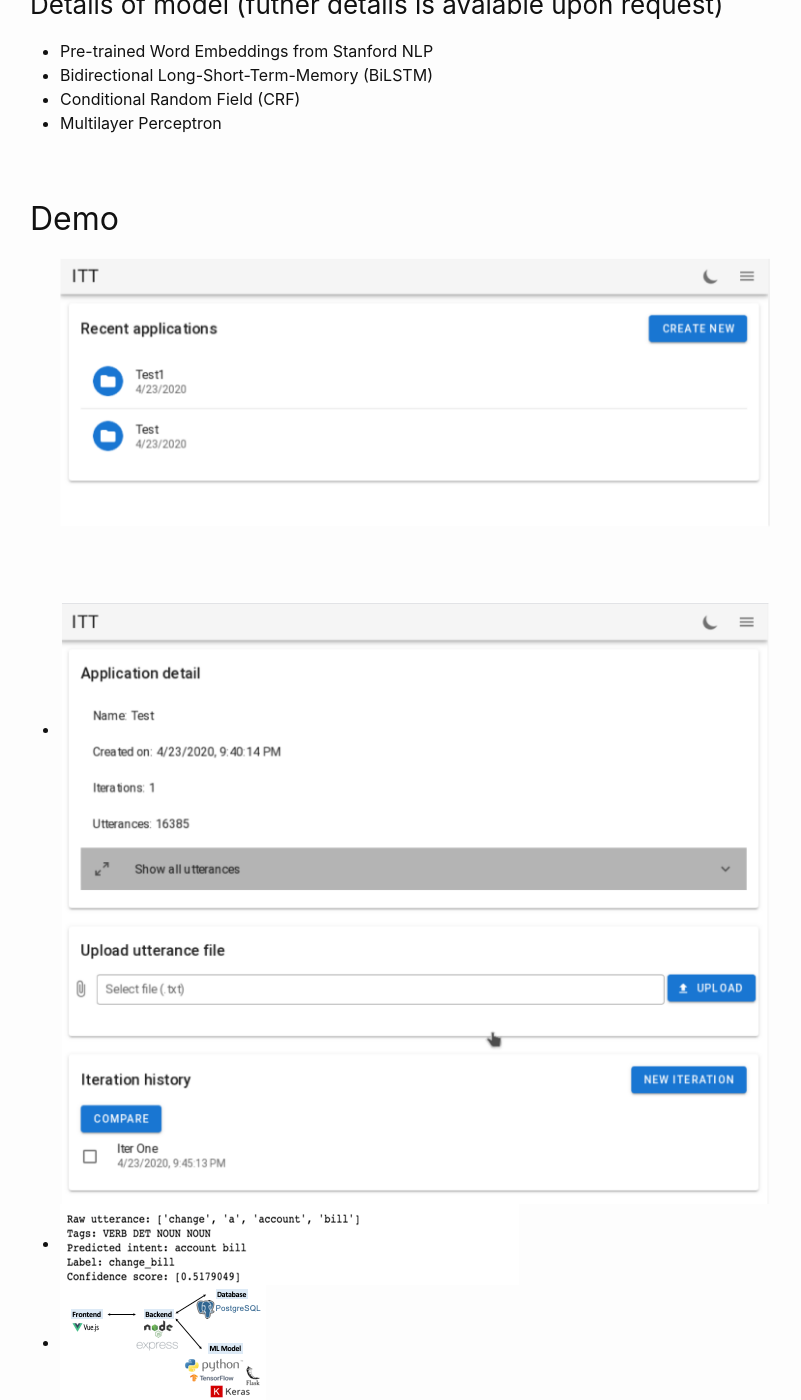
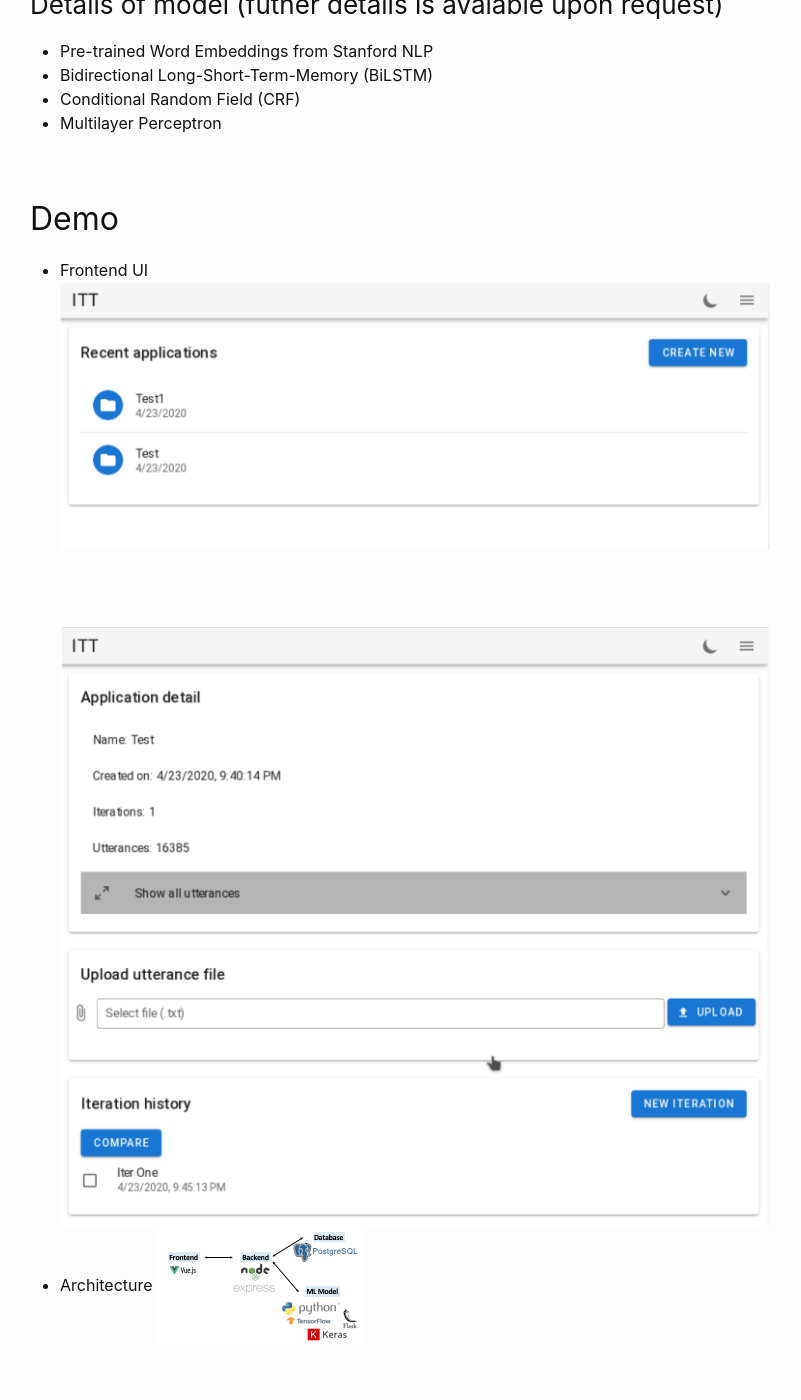
Before and after one commit to quocdat32461997/quocdat32461997.github.io, a Jekyll site: the page built from _posts/2020-10-22-intent-detection.md, in a window 1280 px wide and 1400 px high, scrolled down 2228 px. Shown: the whole window, without its empty margins (240-1041 px from the left). Built offline with Jekyll 4.4.1, drawn with Linux system fonts in a browser that asks for light colours; some of the changed text lies outside the part shown.

Commit message:
Clean-up

```diff
--- a/_posts/2020-10-22-intent-detection.md
+++ b/_posts/2020-10-22-intent-detection.md
@@ -57,6 +57,9 @@ My team of 6 Senior CS/SE students in Senior Project course:
 * Multilayer Perceptron
 
 ## Demo
-* ![Frontend UI](/assets/web_app.png)
-* ![Intent Detection](/assets/intent_sample.png)
-* ![Architecure](/assets/itt_architecture.png)
+* Frontend UI
+ ![Frontend UI](/assets/web_app.png)
+* Architecture
+ ![Architecure](/assets/itt_architecture.png)
+# Intent Detection Sample
+ ![Intent Detection](/assets/intent_sample.png)
```
